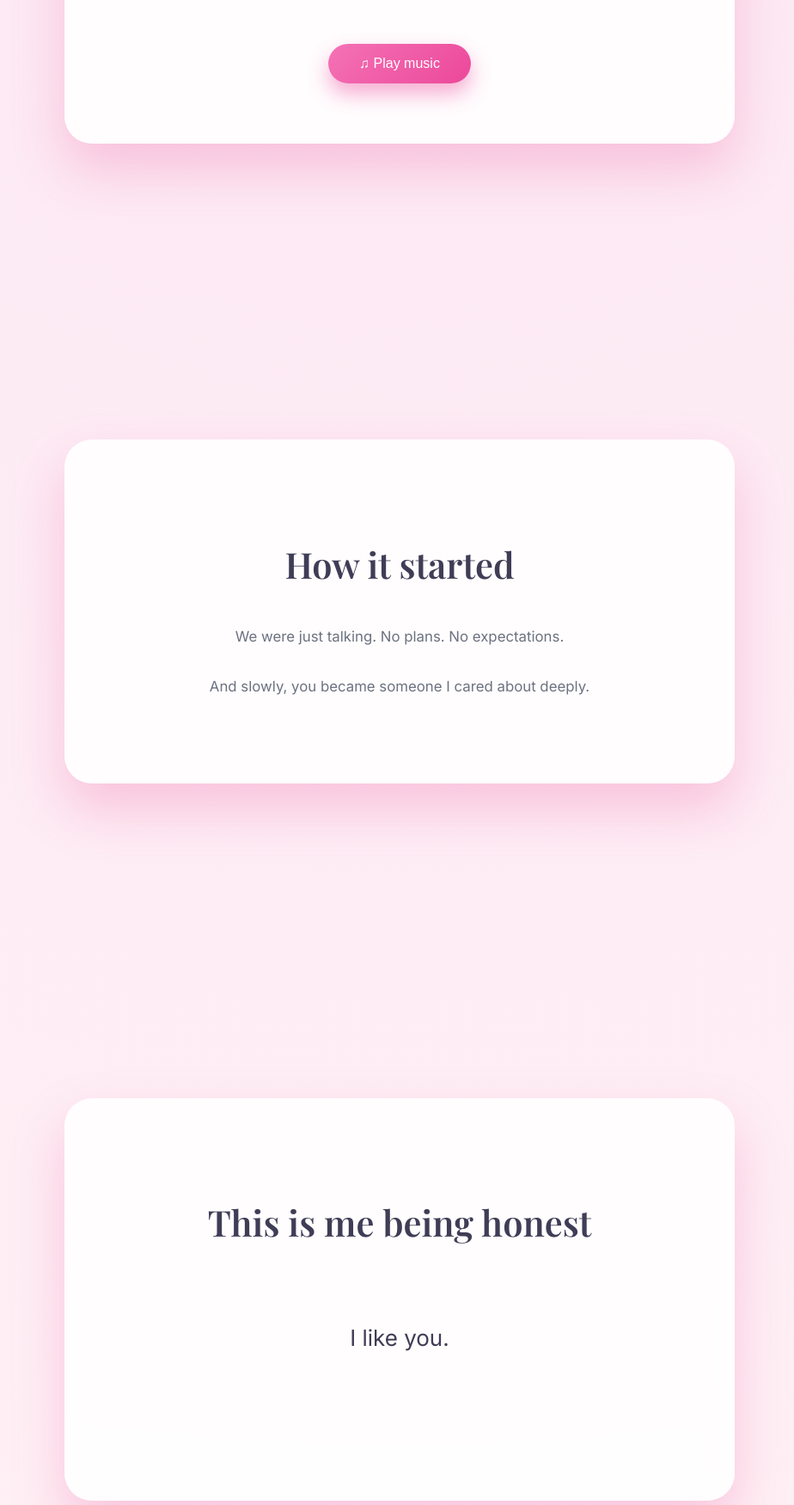
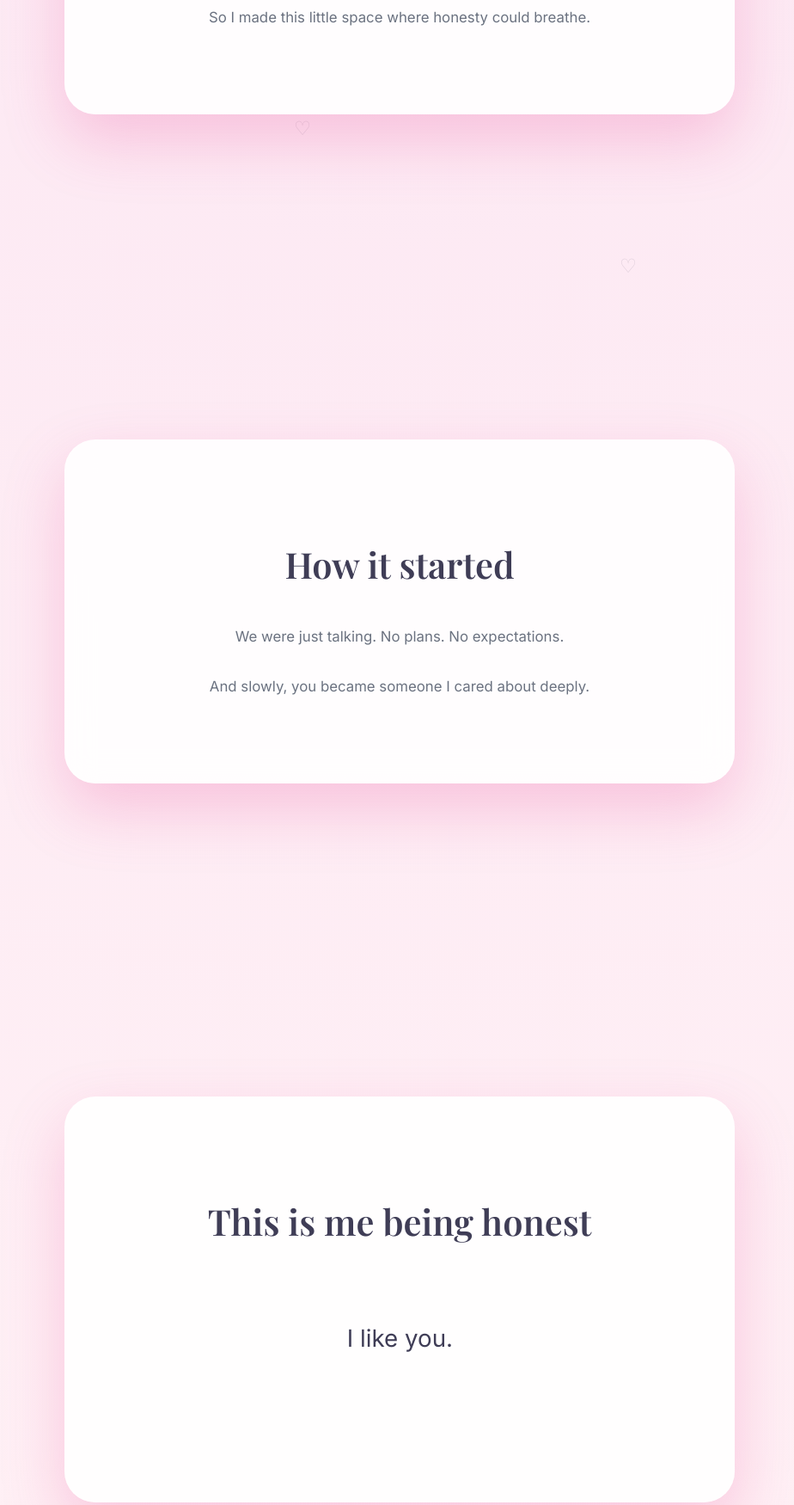
Before and after one commit to YatishGoyal1/like, a plain HTML site: page index.html in a window 1280 px wide. Shown: the part 489-2239 px from the top of the page at 86% size, without its empty margins (175-1099 px from the left). Drawn offline with nearby package versions, Linux system fonts and the light colour scheme.

Commit message:
Update index.html

```diff
--- a/index.html
+++ b/index.html
@@ -12,12 +12,11 @@
     :root {
       --bg1: #fff1f5;
       --bg2: #fce7f3;
-      --card: rgba(255, 255, 255, 0.88);
+      --card: rgba(255,255,255,0.9);
       --text: #3f3d56;
       --muted: #6b7280;
       --accent: #ec4899;
-      --glow: rgba(236, 72, 153, 0.45);
-      --shadow: rgba(236, 72, 153, 0.25);
+      --glow: rgba(236,72,153,0.5);
     }
 
     * { box-sizing: border-box; }
@@ -29,6 +28,7 @@
       background: radial-gradient(circle at top, var(--bg2), var(--bg1));
       color: var(--text);
       line-height: 1.9;
+      overflow-x: hidden;
     }
 
     section {
@@ -42,15 +42,18 @@
     .container {
       max-width: 780px;
       width: 100%;
+      position: relative;
     }
 
     .card {
       background: var(--card);
-      backdrop-filter: blur(14px);
+      backdrop-filter: blur(16px);
       padding: 70px 58px;
-      border-radius: 32px;
-      box-shadow: 0 30px 60px var(--shadow);
+      border-radius: 36px;
+      box-shadow: 0 30px 70px rgba(236,72,153,0.25);
       text-align: center;
+      position: relative;
+      z-index: 2;
     }
 
     @media (max-width: 640px) {
@@ -63,7 +66,7 @@
       margin-bottom: 30px;
     }
 
-    h1 { font-size: clamp(2.5rem, 6vw, 3.5rem); }
+    h1 { font-size: clamp(2.5rem, 6vw, 3.6rem); }
     h2 { font-size: clamp(2rem, 4.5vw, 2.6rem); }
 
     p {
@@ -74,87 +77,85 @@
 
     .primary { color: var(--text); }
 
+    /* Fade on scroll */
     .fade {
       opacity: 0;
-      transform: translateY(18px);
+      transform: translateY(22px);
       transition: 1.4s ease;
     }
-
     .fade.show {
       opacity: 1;
       transform: translateY(0);
     }
 
-    /* ⭐ Attractive "I like you" */
+    /* 🌸 Floating hearts */
+    .heart {
+      position: fixed;
+      bottom: -20px;
+      font-size: 1.4rem;
+      opacity: 0.15;
+      animation: floatUp 12s linear infinite;
+      pointer-events: none;
+    }
+
+    @keyframes floatUp {
+      from { transform: translateY(0) translateX(0); }
+      to { transform: translateY(-120vh) translateX(30px); }
+    }
+
+    /* 💗 Interactive "I like you" */
     .focus {
-      font-size: 1.6rem;
+      font-size: 1.7rem;
       color: var(--text);
       margin-top: 42px;
       cursor: pointer;
+      display: inline-block;
       position: relative;
-      display: inline-block;
-      animation: pulse 2.8s ease-in-out infinite;
+      animation: heartbeat 2.8s ease-in-out infinite;
       transition: all 0.4s ease;
+    }
+
+    @keyframes heartbeat {
+      0%,100% { transform: scale(1); }
+      50% { transform: scale(1.05); }
+    }
+
+    .focus:hover {
+      color: var(--accent);
+      text-shadow: 0 0 22px var(--glow);
+    }
+
+    .focus.revealed {
+      font-size: 2rem;
+      color: var(--accent);
+      animation: none;
+      text-shadow: 0 0 26px var(--glow);
     }
 
     .focus::after {
       content: "";
       position: absolute;
       left: 50%;
-      bottom: -8px;
+      bottom: -10px;
       width: 0;
       height: 3px;
-      background: linear-gradient(90deg, #f472b6, #ec4899);
-      border-radius: 999px;
+      background: linear-gradient(90deg,#f472b6,#ec4899);
       transform: translateX(-50%);
-      transition: width 0.5s ease;
-    }
-
-    .focus:hover {
-      color: var(--accent);
-      text-shadow: 0 0 18px var(--glow);
-    }
-
-    .focus.revealed {
-      font-size: 1.9rem;
-      color: var(--accent);
-      text-shadow: 0 0 22px var(--glow);
-      animation: none;
+      border-radius: 99px;
+      transition: width 0.6s ease;
     }
 
     .focus.revealed::after {
       width: 100%;
     }
 
-    @keyframes pulse {
-      0%, 100% { transform: scale(1); }
-      50% { transform: scale(1.04); }
-    }
-
     .extra {
       opacity: 0;
       max-height: 0;
       overflow: hidden;
-      transition: all 0.7s ease;
+      transition: all 0.8s ease;
       font-size: 1.05rem;
       color: var(--muted);
-    }
-
-    .btn {
-      margin-top: 28px;
-      padding: 14px 36px;
-      border-radius: 999px;
-      border: none;
-      background: linear-gradient(135deg, #f472b6, #ec4899);
-      color: white;
-      font-size: 1rem;
-      cursor: pointer;
-      box-shadow: 0 12px 25px rgba(236,72,153,0.45);
-      transition: transform 0.25s ease;
-    }
-
-    .btn:hover {
-      transform: translateY(-2px);
     }
 
     footer {
@@ -168,12 +169,17 @@
 </head>
 <body>
 
-  <!-- Background Music -->
+  <!-- 🎵 Background Music -->
   <audio id="bgMusic" loop>
     <source src="iwannabeyours.mp3" type="audio/mpeg">
   </audio>
 
-  <!-- Section 1 -->
+  <!-- 🌸 Floating hearts -->
+  <div class="heart" style="left:10%">♡</div>
+  <div class="heart" style="left:40%; animation-delay:3s">♡</div>
+  <div class="heart" style="left:70%; animation-delay:6s">♡</div>
+
+  <!-- SECTION 1 -->
   <section>
     <div class="container fade">
       <div class="card">
@@ -186,13 +192,11 @@
           So I made this little space
           where honesty could breathe.
         </p>
-
-        <button class="btn" onclick="toggleMusic()">♫ Play music</button>
       </div>
     </div>
   </section>
 
-  <!-- Section 2 -->
+  <!-- SECTION 2 -->
   <section>
     <div class="container fade">
       <div class="card">
@@ -209,7 +213,7 @@
     </div>
   </section>
 
-  <!-- Section 3 -->
+  <!-- SECTION 3 (FOCUS) -->
   <section>
     <div class="container fade">
       <div class="card">
@@ -221,7 +225,7 @@
 
         <p id="extra1" class="extra">
           I like the way you talk.
-          I like how comfortable you make things feel.
+          I like how safe everything feels with you.
         </p>
 
         <p id="extra2" class="extra">
@@ -237,7 +241,7 @@
   </footer>
 
   <script>
-    // Fade-in animation
+    // Fade on scroll
     const items = document.querySelectorAll('.fade');
     const observer = new IntersectionObserver(entries => {
       entries.forEach(e => {
@@ -246,28 +250,16 @@
     }, { threshold: 0.25 });
     items.forEach(i => observer.observe(i));
 
-    // Music toggle
-    let playing = false;
+    // Music + reveal
+    let opened = false;
     const music = document.getElementById("bgMusic");
 
-    function toggleMusic() {
-      if (!playing) {
-        music.volume = 0.4;
-        music.play();
-        playing = true;
-        event.target.textContent = "⏸ Pause music";
-      } else {
-        music.pause();
-        playing = false;
-        event.target.textContent = "♫ Play music";
-      }
-    }
-
-    // Interactive reveal
-    let opened = false;
     function reveal() {
       if (opened) return;
       opened = true;
+
+      music.volume = 0.35;
+      music.play();
 
       const main = document.getElementById("likeText");
       main.classList.add("revealed");
@@ -281,7 +273,7 @@
       setTimeout(() => {
         e2.style.opacity = "1";
         e2.style.maxHeight = "200px";
-      }, 600);
+      }, 700);
     }
   </script>
 
```
